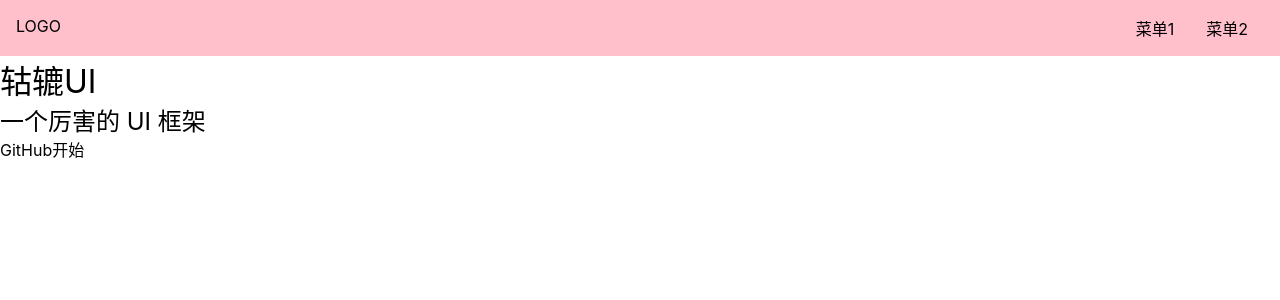
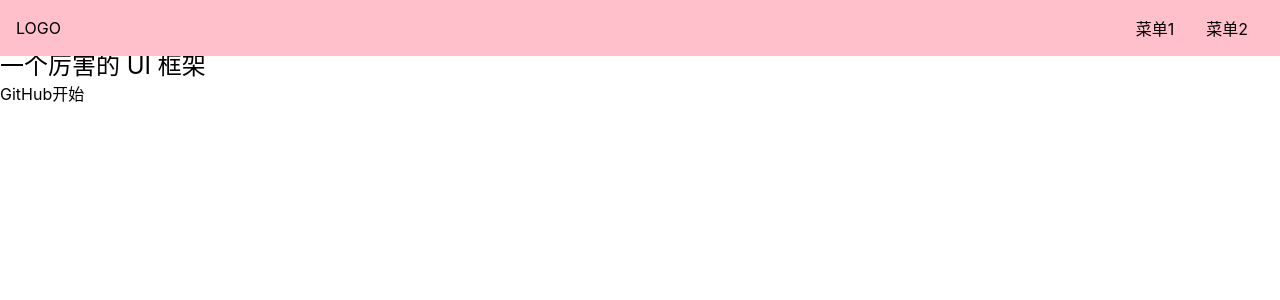
Before and after one commit to nwkami5010/vue3gulu-ui, a Vue app: page / in a window 1280 px wide. Shown: the top 300 px of the page. Built offline with nearby package versions, Linux system fonts and the light colour scheme.

Commit message:
新建封装了topnav组件

```diff
--- a/src/components/Frank.vue
+++ /dev/null
@@ -1,5 +0,0 @@
-<template>
-  <div>
-    我的第一个组件
-  </div>
-</template>
--- a/src/components/Frank2.vue
+++ /dev/null
@@ -1,5 +0,0 @@
-<template>
-  <div>
-    Frank 2
-  </div>
-</template>
--- a/src/views/Doc.vue
+++ b/src/views/Doc.vue
@@ -1,12 +1,16 @@
 <template>
   <div>
-    <div class="topnav">
-      <div class="logo"></div>
-      <div class="menu"></div>
-    </div>
+    <Topnav/>
     <div class="content">
       <aside>边栏</aside>
       <main>主内容</main>
     </div>
   </div>
 </template>
+
+<script lang="ts">
+import Topnav from '../components/Topnav.vue'
+export default {
+  components: {Topnav}
+}
+</script>
--- a/src/views/Home.vue
+++ b/src/views/Home.vue
@@ -1,12 +1,6 @@
 <template>
   <div>
-    <div class="topnav">
-      <div class="logo">LOGO</div>
-      <ul class="menu">
-        <li>菜单1</li>
-        <li>菜单2</li>
-      </ul>
-    </div>
+    <Topnav/>
     <div class="banner">
       <h1>轱辘UI</h1>
       <h2>一个厉害的 UI 框架</h2>
@@ -17,23 +11,11 @@
     </div>
   </div>
 </template>
+<script lang="ts">
+import Topnav from '../components/Topnav.vue'
+export default {
+  components: {Topnav}
+}
+</script>
 <style lang="scss" scoped>
-  .topnav {
-    background: pink;
-    display: flex;
-    padding: 16px;
-    >.logo{
-      max-width: 6em;
-      margin-right: auto;
-    }
-    >.menu {
-      display: flex;
-      white-space: nowrap;
-      flex-wrap: nowrap;
-      > li{
-        margin: 0 1em;
-      }
-    }
-  }
-
 </style>
```
Also changed, not shown: src/components/HelloWorld.vue (deleted, +0 -19 lines).
